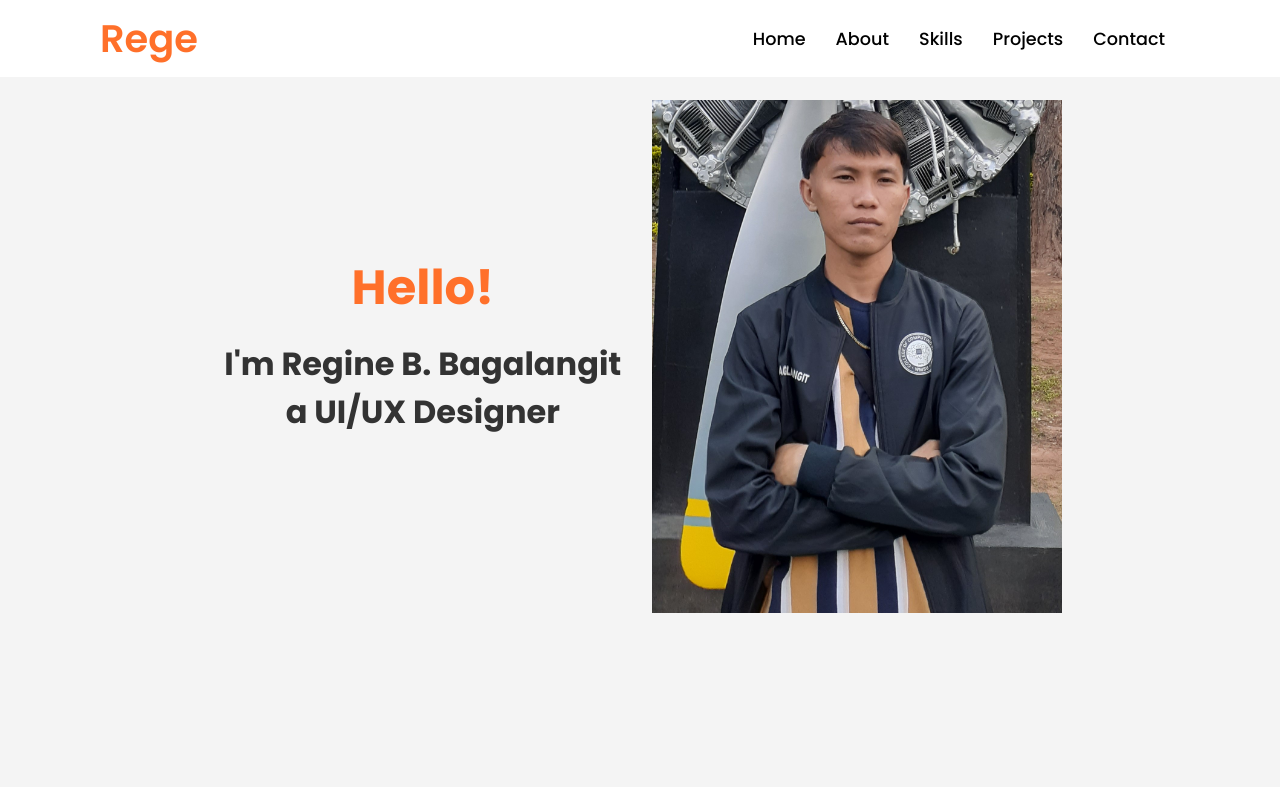
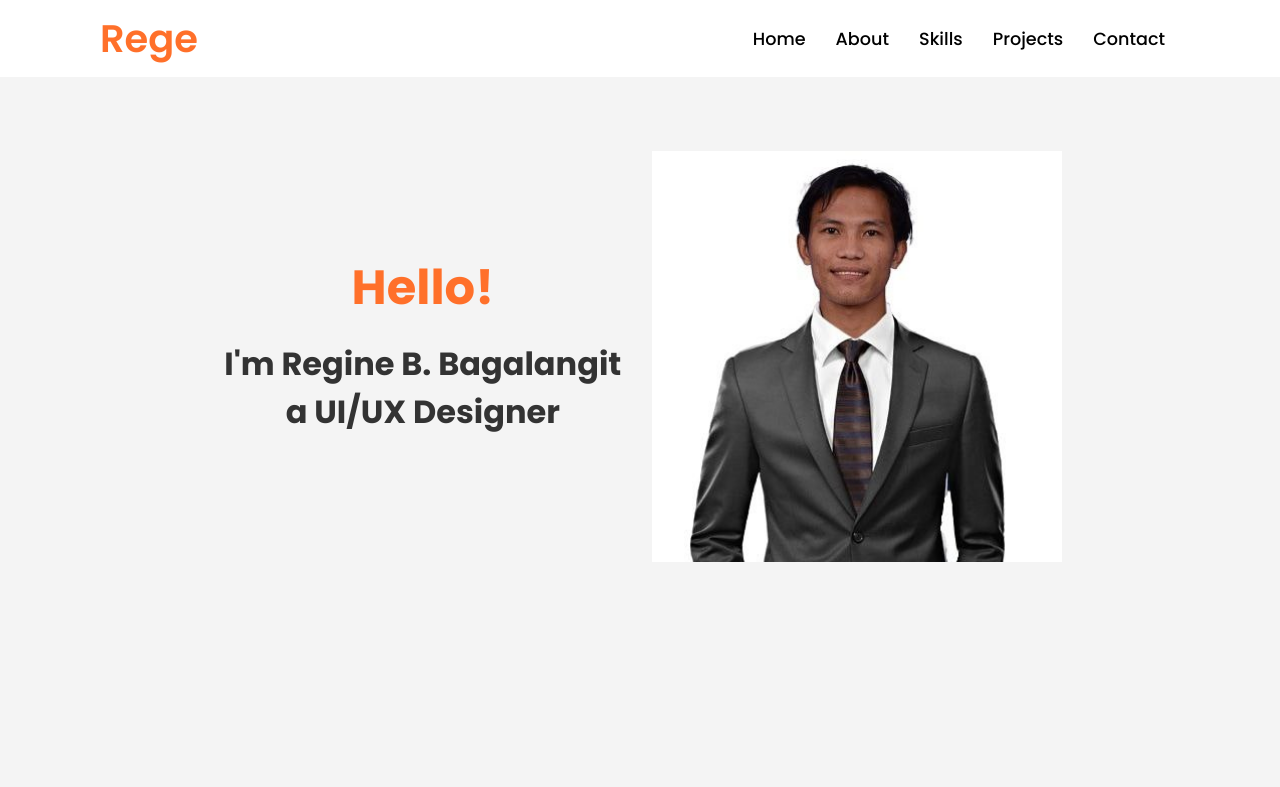
Before and after one commit to rege-bagalangit/Rege_Portfolio.github.io, a plain HTML site: page index.html in a window 1280 px wide. Shown: the top 787 px of the page. Drawn offline with nearby package versions, Linux system fonts and the light colour scheme.

Commit message:
Add files via upload

```diff
--- a/index.html
+++ b/index.html
@@ -30,7 +30,7 @@
             <h2>I'm Regine B. Bagalangit<br>a UI/UX Designer</h2>
         </div>
         <div class="home-img">
-            <img src="img/bg/prof.jpg">
+            <img src="img/bg/prof1.jpeg">
         </div>
     </section>
     <!---about Start-->
```
Also changed, not shown: img/bg/prof1.jpeg (added).
